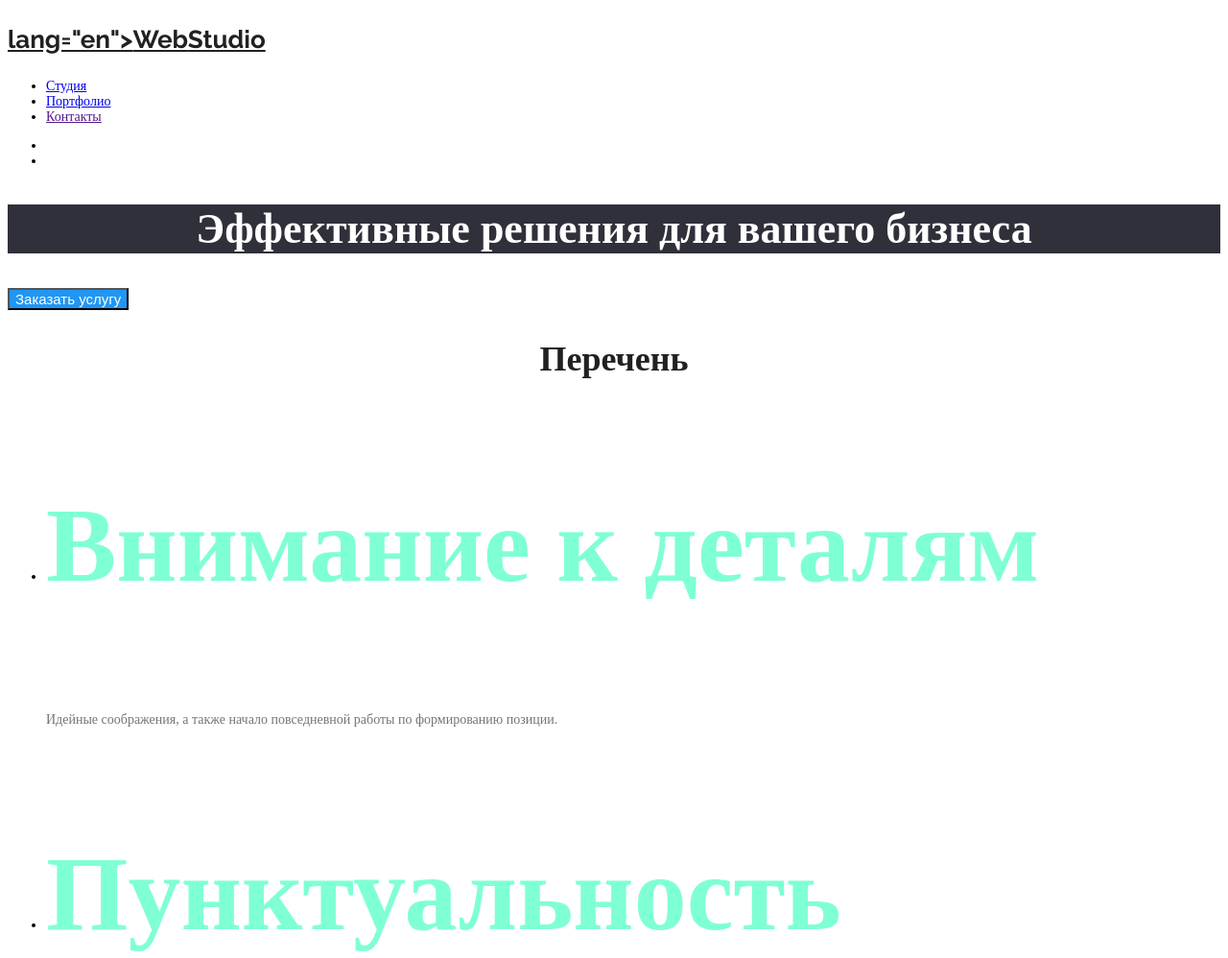
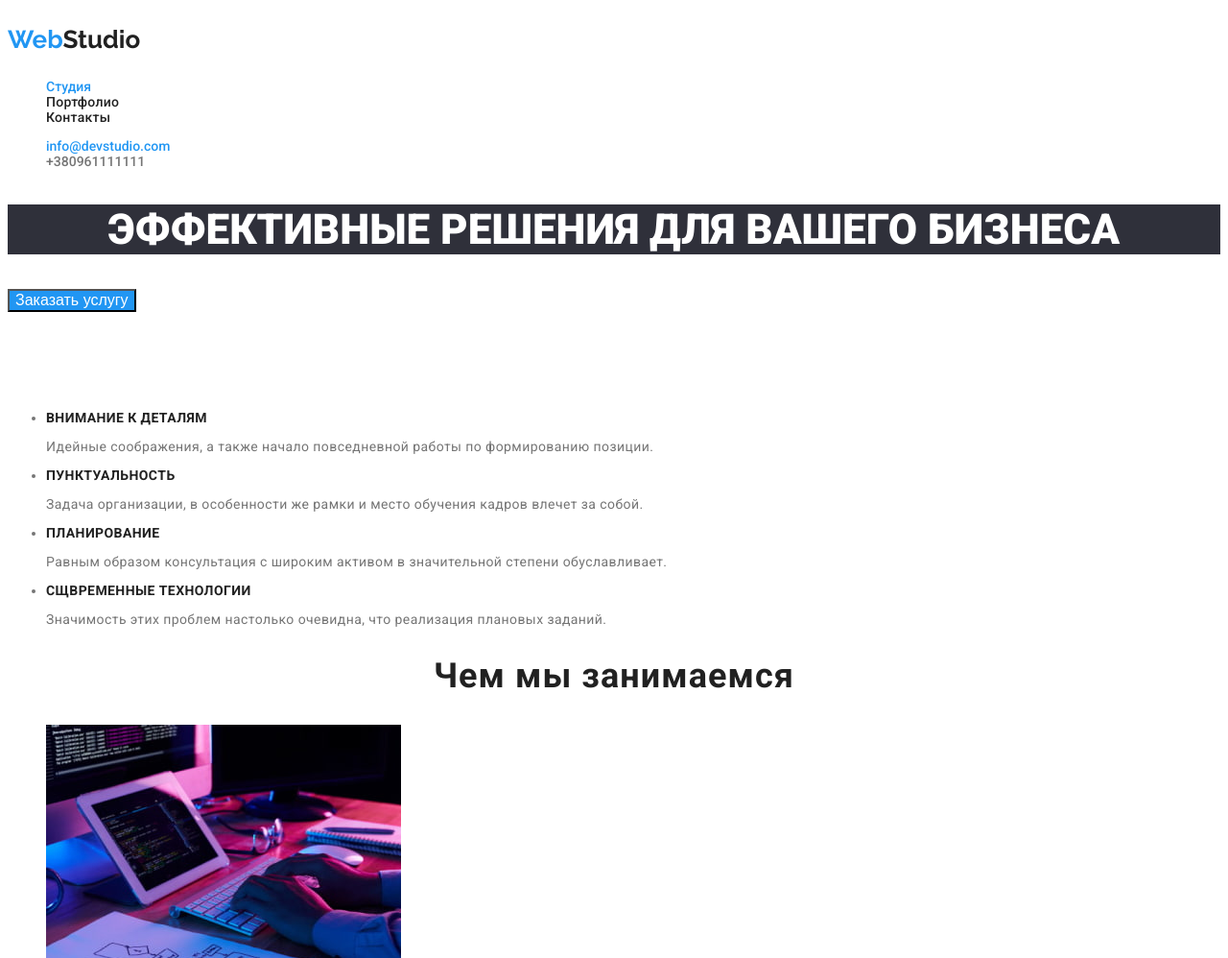
Before and after one commit to Nadya-Golovko/goit-markup-hw-02., a plain HTML site: page index.html in a window 1280 px wide. Shown: the top 998 px of the page at 96% size. Drawn offline with Linux system fonts and the light colour scheme.

Commit message:
commit портфолио изменения

```diff
--- a/css/styles.css
+++ b/css/styles.css
@@ -1,168 +1,172 @@
 :root {
   --primery-text-color: #757575;
-  --title-text-color:#212121;
-    --accent-color:#2196F3;
+  --title-text-color: #212121;
+  --accent-color: #2196f3;
+  --white-color: #ffffff;
+  --background-color-accent: #2f303a;
+  --opasity--: #f5f4fa;
 }
-
-/* Вся страница */
-
 /* Палитра */
 /* Основной цвет текста #757575 */
 /* Вторичный цвет  текста #212121 */
 /* Белый  #FFFFFF */
 /* Акцент Синий   #2196F3 */
 /* Цвет фона вторичный   #2F303A; */
-.page {
 
-
+body {
   background-color: var(--primery-white-color);
-  color: var(--primery-text-color)
+  color: var(--primery-text-color);
   font-family: Roboto, sans-serif;
   letter-spacing: 0, 03em;
   font-size: 14px;
 }
-
-body {
-  background-color: var(--primery-white-color);
-  color: var(--primery-text-color)
-  font-family: Roboto, sans-serif;
-  letter-spacing: 0, 03em;
-  font-size: 14px;
-}
-.site-nav a {
-}
-/* Логотип  */
+/* Логотип  WEB */
 .logo {
   color: var(--title-text-color);
   font-family: Raleway;
   font-style: normal;
   font-weight: bold;
   font-size: 26px;
-  line-height: 1,2;
+  line-height: 1, 2;
+  text-decoration: none;
 }
+.logo-blue {
+  color: var(--accent-color);
+}
+.studio {
+  color: var(--white-color);
+}
+/*список СТУДИЯ ПОРТФОЛИО КОНТАКТЫ*/
 
-/*список*/
-
-.list {
-  list-style: none;
-}
-/* 1 Сайт Nav  */
-
-.site-nav .link {
+.site-nav {
   color: var(--title-text-color);
-  font-family: inherit;
   font-weight: 500;
   font-size: 14px;
-  line-height: 1,2;
-}
-.sitenav .list {
+  line-height: 1, 2;
+  list-style: none;
   text-decoration: none;
 }
-.site-nav.link.current {
+/*список СТУДИЯ */
+.site-nav-link-current {
   color: var(--accent-color);
   text-decoration: none;
 }
+/*список ПОРТФОЛИО */
+.site-nav-link {
+  color: var(--title-text-color);
+  font-weight: 500;
+  font-size: 14px;
+  line-height: 1, 2;
+  letter-spacing: 0.02em;
+  text-decoration: none;
+}
+.site-nav-link:hover,
+.site-nav-link:focus {
+  color: var(--title-text-color);
+}
+.communication {
+  list-style: none;
+}
+.contact-mail {
+  color: var(--accent-color);
+  font-weight: 500;
+  font-size: 14px;
+  line-height: 1, 2;
+  text-decoration: none;
+}
+.contact-tel {
+  color: var(--primery-text-color);
+  font-weight: 500;
+  font-size: 14px;
+  line-height: 1, 2;
+  text-decoration: none;
+}
+/*Кнопка*/
 
-.site-nav.link:hover,
-.site-nav.link:focus {
-  color: var(--title-text-color);
+.button {
+  color: var(--white-color);
+  background-color: var(--opasity--);
 
-  /*кнопки*/
+  font-style: normal;
+  font-weight: 500;
+  font-size: 16px;
+  line-height: 1, 6;
+  text-align: center;
 }
-.button {
-  color: var(--primery-text-color);
-  background-color: var(--accent-color);
-  font-weight: 500;
-  font-size: 15px;
-  line-height: 1,2;
-}
-.button, .primery {
-  color: white;
+.button,
+.primery {
+  color: var(--white-color);
   background-color: var(--accent-color);
 }
-/*.button.secondary {
-  color: var(--accent-color);
-  background-color: var(--primery-white-colorcolor);
-}
-/*section*/
-
-/* 2 Hero */
-
+/*Герой  */
 .hero-title {
-  color: #fff;
-  background-color: #2f303a;
-
-
+  color: var(--white-color);
+  background-color: var(--background-color-accent);
   font-weight: 900;
   font-size: 44px;
-  line-height: 1,4;
+  line-height: 1, 4;
   text-align: center;
 }
-/* 3 esection*/
+/* Внимание к деталям  пунктуальность планирование совр технологии*/
 
 .title {
-  color: aquamarine;
+  color: var(--title-text-color);
+  font-family: Roboto;
+  font-style: normal;
   font-weight: bold;
-  font-size: 110px;
-  line-height: 1,2;
-
+  font-size: 14px;
+  line-height: 1, 2;
+  letter-spacing: 0.03em;
+  text-transform: uppercase;
 }
 .text {
-
-  color: tomato;
+  color: var(--primery-text-color);
+  font-weight: normal;
+  font-size: 14px;
+  line-height: 1, 7;
+  letter-spacing: 0.03em;
 }
-  /* 4 esection*/
-
- .section-title-work,.section-title {
+/*перечень */
+.section-title {
   color: var(--title-text-color);
-
-
   font-weight: bold;
   font-size: 36px;
- line-height: 1,2;
+  line-height: 1, 16;
   text-align: center;
-
+  letter-spacing: 0.03em;
+  visibility: hidden;
 }
-/* 5 esection*/
-
-
-/*features*/
-
-.feature-list.title {
-  color: #212121;
+/*чем мы занимаемся  */
+.section-title-work {
+  color: var(--title-text-color);
+  font-weight: bold;
+  font-size: 36px;
+  line-height: 1, 16;
+  text-align: center;
+  letter-spacing: 0.03em;
 }
-/*team*/
-.team-list .title {
+/*наша команда */
+.section-title-list {
+  color: var(--title-text-color);
+  font-weight: bold;
+  font-size: 36px;
+  line-height: 1, 16;
+  text-align: center;
+  letter-spacing: 0.03em;
 }
 
 .name {
   color: var(--title-text-color);
- font-family: Roboto;
-
   font-weight: 500;
   font-size: 16px;
- line-height: 1,2;
+  line-height: 1, 2;
 }
-.profesion{
-
-font-family: Roboto;
-
+.profesion {
+  color: var(--primery-text-color);
   font-weight: normal;
   font-size: 16px;
-line-height: 1,2;
+  line-height: 1, 2;
 }
-/* Текст задание 1 */
-
-.section .text {
-
-  color: var(--primery-text-color);
-  font-size: 14px;
-  line-height:1,2 ;
-  font-weight: normal;
-
-}
-
-/* Заголовки  */
 
 /*footer*/
 
@@ -170,39 +174,32 @@ line-height: 1,2;
   background-color: #2f303a;
 }
 .adress {
-
- color: #FFFFFF;
-
-  font-family: Roboto;
+  color: var(--white-color);
   font-style: normal;
   font-weight: normal;
   font-size: 14px;
   line-height: 2;
+  text-decoration: none;
+  list-style: none;
 }
-
-
+.adress-info {
+  color: var(--primery-text-color);
+  font-weight: normal;
+  font-size: 14px;
+  line-height: 1, 7;
+  letter-spacing: 0.03em;
+  list-style: none;
+  text-decoration: none;
+}
 /* Текст задание  2 портфолио  */
 
 .portfolio {
   color: #757575;
-  font-size: 1,6;
+  font-size: 1, 6;
   position: absolute;
 
   font-family: Roboto;
   font-style: normal;
   font-weight: normal;
   line-height: 30px;
-  /* identical to box height, or 187% */
-
-
 }
-[href*="mailto"]{
-
-   color: rgba(255, 255, 255, 0.6);
-
-}
-[href*="tel"]{
-
-   color: rgba(255, 255, 255, 0.6);
-
-}
--- a/index.html
+++ b/index.html
@@ -6,34 +6,33 @@
     <meta name="viewport" content="width=device-width, initial-scale=1.0">
     <title>Document</title>
 
-    <link
-        href="https://fonts.googleapis.com/css2?family=Oleo+Script&family=Raleway:wght@700&family=Roboto:wght@900&display=swap"
-        rel="stylesheet">
+<link href="https://fonts.googleapis.com/css2?family=Raleway:wght@700&family=Roboto:wght@400;500;700;900&display=swap"
+    rel="stylesheet">
 
     <link rel="stylesheet" href="./css/styles.css">
 
 </head>
 
- <body class="page">
+ <body >
 
     <!-- Шапка профиля логотип -->
 
- <header class="page-header">
+ <header class="header">
      <nav class="nav">
      <a href="./index.html" class="logo">
-         <p>lang="en"><span class="logo-blue">Web</span>Studio</p>
+         <p lang="en"><span class="logo-blue">Web</span>Studio</p>
     </a>
 
      <ul class="site-nav">
-        <li> <a href="./index.html" class="site-nav-link current ">Студия</a> </li>
+        <li> <a href="./index.html" class="site-nav-link-current ">Студия</a> </li>
         <li> <a href="./portfolio.html" class="site-nav-link ">Портфолио</a> </li>
         <li> <a href="" class="site-nav-link">Контакты</a> </li>
     </ul>
 <!--   Контакты -->
 
      <ul class="communication" >
-        <li> <a class="contact" href="mailto:info@devstudio.com">info@devstudio.com</a></li>
-        <li> <a class="contact" href="tel:+380961111111">+380961111111</a></li>
+        <li> <a class="contact-mail" href="mailto:info@devstudio.com">info@devstudio.com</a></li>
+        <li> <a class="contact-tel" href="tel:+380961111111">+380961111111</a></li>
     </ul>
   </nav>
  </header>
@@ -43,7 +42,7 @@
 
         <!--Герой -->
      <section class="hero">
-         <h1 class="hero-title">Эффективные решения для вашего бизнеса</h1>
+         <h1 class="hero-title">ЭФФЕКТИВНЫЕ РЕШЕНИЯ ДЛЯ ВАШЕГО БИЗНЕСА</h1>
         <button class="button primery"> Заказать услугу</button>
 
         <!--Особенности -->
@@ -52,19 +51,19 @@
         <h2 class="section-title">Перечень</h2>
         <ul class="feature-list">
             <li>
-                <h3 class="title">Внимание к деталям</h3>
+                <h3 class="title">ВНИМАНИЕ К ДЕТАЛЯМ</h3>
                 <p class="text " > Идейные соображения, а также начало повседневной работы по формированию позиции.</p>
             </li>
             <li>
-                <h3 class="title">Пунктуальность</h3>
+                <h3 class="title">ПУНКТУАЛЬНОСТЬ</h3>
                 <p class="text ">Задача организации, в особенности же рамки и место обучения кадров влечет за собой.</p>
             </li>
             <li>
-                <h3 class="title">Планирование</h3>
+                <h3 class="title">ПЛАНИРОВАНИЕ</h3>
                 <p class="text ">Равным образом консультация с широким активом в значительной степени обуславливает.</p>
             </li>
             <li>
-                <h3 class="title">Современные технологии</h3>
+                <h3 class="title">СЩВРЕМЕННЫЕ ТЕХНОЛОГИИ</h3>
                 <p class="text ">Значимость этих проблем настолько очевидна, что реализация плановых заданий.</p>
             </li>
         </ul>
@@ -91,7 +90,7 @@
 <!--   Фото сотрудкики   -->
     <section class="section">
 
-        <h2 class="section-title">Наша команда</h2>
+        <h2 class="section-title-taem">Наша команда</h2>
 
 
         <ul>
@@ -122,15 +121,17 @@
 <!--футер -->
 <footer class="footer">
 
-    <a href="/">Webstudio</a>
+<a href="./index.html" class="logo">
+    <p lang="en"><span class="logo-blue">Web</span>
+       <span class="studio">Studio</span></p>
+</a>
    <address>
     <ul class="adress">
-
-      <li>
+    <li>
      <a href class ="adress">г. Киев,
     Бульвар Леси Украинки, д. 26,</a></li>
-      <li class="adress" ><a class="adress" href="mailto:info@example.com">info@example.com</a></li>
-      <li class="adress"><a class="adress" href="tel:+380961111111">+380961111111</a></li>
+    <li ><a class="adress-info" href="mailto:info@example.com">info@example.com</a></li>
+    <li ><a class="adress-info" href="tel:+380961111111">+380961111111</a></li>
     </ul>
 
    </address>
```
Also changed, not shown: portfolio.html (+37 -29 lines). Lines whose indentation alone changed are shown as unchanged.
